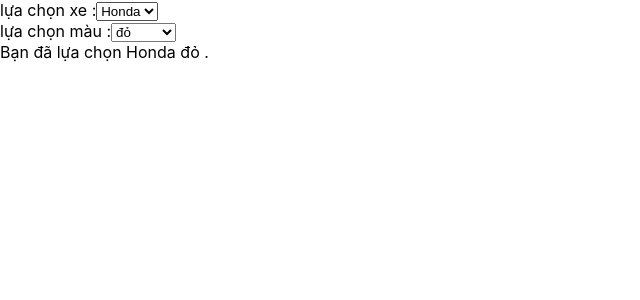
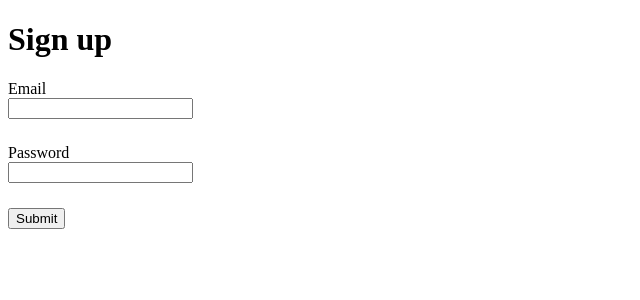
Before and after one commit to Nguyenvannho/baitapvereactjs, a React (Create React App) app in the folder Baitap-useState/: page / in a window 1280 px wide. Shown: the top 300 px of the page, without its empty margins (0-640 px from the left). Built offline with nearby package versions, Linux system fonts and the light colour scheme.

Commit message:
thuchanhForm

```diff
--- a/Baitap-useState/package.json
+++ b/Baitap-useState/package.json
@@ -6,6 +6,7 @@
     "@testing-library/jest-dom": "^5.16.5",
     "@testing-library/react": "^13.4.0",
     "@testing-library/user-event": "^13.5.0",
+    "formik": "^2.2.9",
     "react": "^18.2.0",
     "react-dom": "^18.2.0",
     "react-scripts": "5.0.1",
--- a/Baitap-useState/src/App.css
+++ b/Baitap-useState/src/App.css
@@ -1,38 +1,68 @@
-.App {
-  text-align: center;
+/* //Thực hành 1 */
+/* label {
+  display: block;
 }
 
-.App-logo {
-  height: 40vmin;
-  pointer-events: none;
+.custom-input {
+  padding-bottom: 2%;
 }
 
-@media (prefers-reduced-motion: no-preference) {
-  .App-logo {
-    animation: App-logo-spin infinite 20s linear;
-  }
+.custom-input-error label {
+  color: red;
 }
 
-.App-header {
-  background-color: #282c34;
-  min-height: 100vh;
-  display: flex;
-  flex-direction: column;
-  align-items: center;
-  justify-content: center;
-  font-size: calc(10px + 2vmin);
-  color: white;
+.custom-input-error input {
+  border: 2px solid red;
+  border-radius: 4px;
 }
 
-.App-link {
-  color: #61dafb;
+
+.error {
+  color: red;
+  margin: 0;
+} */
+
+/* //Thực hành 2 */
+/* label {
+  display: block;
 }
 
-@keyframes App-logo-spin {
-  from {
-    transform: rotate(0deg);
-  }
-  to {
-    transform: rotate(360deg);
-  }
+.custom-input {
+  padding-bottom: 2%;
 }
+
+.custom-input-error label {
+  color: red;
+}
+
+.custom-input-error input {
+  border: 2px solid red;
+  border-radius: 4px;
+}
+
+.error {
+  color: red;
+  margin: 0;
+} */
+/* //thực hành 3 */
+label {
+  display: block;
+}
+
+.custom-input {
+  padding-bottom: 2%;
+}
+
+.custom-input-error label {
+  color: red;
+}
+
+.custom-input-error input {
+  border: 2px solid red;
+  border-radius: 4px;
+}
+
+.error {
+  color: red;
+  margin: 0;
+}
--- a/Baitap-useState/src/App.js
+++ b/Baitap-useState/src/App.js
@@ -1,68 +1,300 @@
-import logo from './logo.svg';
-import './App.css';
-import React, { useState } from 'react';
+import React, { useState } from "react";
+import { Formik } from "formik";
+import "./App.css";
 
-const carList = ['Honda', 'Toyota', 'camri'];
-const colorList = ['đỏ ', 'xanh lá ', 'cam'];
+export default function App() {
+  // Thực hành 1
 
-function App() {
-  const [selectedCar, setSelectedCar] = useState({
-    car: carList[0],
-    color: colorList[0],
-  });
+  // const MESSAGE_ERROR = {
+  //   username: "Username error",
+  //   email: "Email error",
+  //   password: "Password error",
+  //   confirmPassword: "Password must be the same"
+  // };
 
-  const handleColorChange = (event) => {
-    const selectedColorName = event.target.value;
-    setSelectedCar(previousState => {
-      return {
-        ...previousState,
-        color: selectedColorName,
-      };
-    });
+  // const REGEX = {
+  //   username: /^[a-zA-Z]{2,}$/,
+  //   email: /^[a-zA-Z0-9_.+-]+@[a-zA-Z0-9-]+\.[a-zA-Z0-9-.]+$/,
+  //   password: /^[a-zA-Z0-9!@#\$%\^\&*\)\(+=._-]{6,}$/
+  // };
+
+  // const [form, setForm] = useState({});
+
+  // function handleChange(event) {
+  //   let error = "";
+  //   if (event.target.name === "password") {
+  //     if (form.confirmPassword && form.confirmPassword.value) {
+  //       error =
+  //         event.target.value === form.confirmPassword.value
+  //           ? ""
+  //           : MESSAGE_ERROR[event.target.name];
+  //     } else {
+  //       error = REGEX[event.target.name].test(event.target.value)
+  //         ? ""
+  //         : MESSAGE_ERROR[event.target.name];
+  //     }
+  //   } else if (event.target.name === "confirmPassword") {
+  //     error =
+  //       event.target.value === form.password.value
+  //         ? ""
+  //         : MESSAGE_ERROR[event.target.name];
+  //   } else {
+  //     error = REGEX[event.target.name].test(event.target.value)
+  //       ? ""
+  //       : MESSAGE_ERROR[event.target.name];
+  //   }
+  //   setForm({
+  //     ...form,
+  //     [event.target.name]: { value: event.target.value, error: error }
+  //   });
+  // }
+
+  // function handleSubmit() {
+  //   const isFilled =
+  //     form.username &&
+  //     form.username.value &&
+  //     form.email &&
+  //     form.email.value &&
+  //     form.password &&
+  //     form.password.value &&
+  //     form.confirmPassword &&
+  //     form.confirmPassword.value;
+  //   const isError =
+  //     isFilled &&
+  //     (form.username.error ||
+  //       form.email.error ||
+  //       form.password.error ||
+  //       form.confirmPassword.error);
+
+  //   alert(
+  //     isFilled && !isError
+  //       ? "Sign up successfully!!!"
+  //       : "Please fill out all the fields!!!"
+  //   );
+  // }
+
+  // return (
+  //   <div>
+  //     <h1>Sign up</h1>
+  //     <form>
+  //       <div
+  //         className={`custom-input ${form.username &&
+  //           form.username.error &&
+  //           "custom-input-error"}`}
+  //       >
+  //         <label>Username </label>
+  //         <input
+  //           name="username"
+  //           value={(form.username && form.username.value) || ""}
+  //           onChange={handleChange}
+  //         />
+  //         {form.username && form.username.error && (
+  //           <p className="error">{form.username.error}</p>
+  //         )}
+  //       </div>
+  //       <div
+  //         className={`custom-input ${form.email &&
+  //           form.email.error &&
+  //           "custom-input-error"}`}
+  //       >
+  //         <label>Email </label>
+  //         <input
+  //           name="email"
+  //           value={(form.email && form.email.value) || ""}
+  //           onChange={handleChange}
+  //         />
+  //         {form.email && form.email.error && (
+  //           <p className="error">{form.email.error}</p>
+  //         )}
+  //       </div>
+  //       <div
+  //         className={`custom-input ${form.password &&
+  //           form.password.error &&
+  //           "custom-input-error"}`}
+  //       >
+  //         <label>Password </label>
+  //         <input
+  //           type="password"
+  //           name="password"
+  //           value={(form.password && form.password.value) || ""}
+  //           onChange={handleChange}
+  //         />
+  //         {form.password && form.password.error && (
+  //           <p className="error">{form.password.error}</p>
+  //         )}
+  //       </div>
+  //       <div
+  //         className={`custom-input ${form.confirmPassword &&
+  //           form.confirmPassword.error &&
+  //           "custom-input-error"}`}
+  //       >
+  //         <label>Confirm password </label>
+  //         <input
+  //           type="password"
+  //           name="confirmPassword"
+  //           value={(form.confirmPassword && form.confirmPassword.value) || ""}
+  //           onChange={handleChange}
+  //         />
+  //         {form.confirmPassword && form.confirmPassword.error && (
+  //           <p className="error">{form.confirmPassword.error}</p>
+  //         )}
+  //       </div>
+  //       <button type="button" onClick={handleSubmit}>
+  //         Submit
+  //       </button>
+  //     </form>
+  //   </div>
+  // );
+
+  // Thực hành 2
+  // const MESSAGE_ERROR = {
+  //   email: "Email error",
+  //   password: "Password error"
+  // };
+
+  // const REGEX = {
+  //   email: /^[a-zA-Z0-9_.+-]+@[a-zA-Z0-9-]+\.[a-zA-Z0-9-.]+$/,
+  //   password: /^[a-zA-Z0-9!@#\$%\^\&*\)\(+=._-]{6,}$/
+  // };
+
+  // const [form, setForm] = useState({});
+
+  // function handleChange(event) {
+  //   let error = REGEX[event.target.name].test(event.target.value)
+  //     ? ""
+  //     : MESSAGE_ERROR[event.target.name];
+  //   setForm({
+  //     ...form,
+  //     [event.target.name]: { value: event.target.value, error: error }
+  //   });
+  // }
+
+  // function handleSubmit() {
+  //   const isFilled =
+  //     form.email && form.email.value && form.password && form.password.value;
+  //   const isError = isFilled && (form.email.error || form.password.error);
+  //   alert(
+  //     isFilled && !isError
+  //       ? "Login in successfully!!!"
+  //       : "Please fill out all the fields!!!"
+  //   );
+  // }
+
+  // return (
+  //   <div>
+  //     <h1>Login</h1>
+  //     <form>
+  //       <div
+  //         className={`custom-input ${form.email &&
+  //           form.email.error &&
+  //           "custom-input-error"}`}
+  //       >
+  //         <label>Email </label>
+  //         <input
+  //           name="email"
+  //           value={(form.email && form.email.value) || ""}
+  //           onChange={handleChange}
+  //         />
+  //         {form.email && form.email.error && (
+  //           <p className="error">Email error</p>
+  //         )}
+  //       </div>
+  //       <div
+  //         className={`custom-input ${form.password &&
+  //           form.password.error &&
+  //           "custom-input-error"}`}
+  //       >
+  //         <label>Password </label>
+  //         <input
+  //           type="password"
+  //           name="password"
+  //           value={(form.password && form.password.value) || ""}
+  //           onChange={handleChange}
+  //         />
+  //         {form.password && form.password.error && (
+  //           <p className="error">Password error</p>
+  //         )}
+  //       </div>
+  //       <button type="button" onClick={handleSubmit}>
+  //         Submit
+  //       </button>
+  //     </form>
+  //   </div>
+  // );
+
+  const REGEX = {
+    email: /^[a-zA-Z0-9_.+-]+@[a-zA-Z0-9-]+\.[a-zA-Z0-9-.]+$/
   };
 
-  const handleCarChange = (event) => {
-    const selectedCarName = event.target.value;
-    setSelectedCar(previousState => {
-      return {
-        ...previousState,
-        car: selectedCarName,
-      };
+  const [form, setForm] = useState({});
+
+  function handleChange(event) {
+    setForm({
+      ...form,
+      [event.target.name]: event.target.value
     });
-  };
+  }
 
+  function handleValidate() {
+    const errors = {};
+    if (!form.email) {
+      errors.email = "Required";
+    } else if (!REGEX.email.test(form.email)) {
+      errors.email = "Invalid email address";
+      console.log("code");
+    }
+    if (!form.password) {
+      errors.password = "Required";
+    }
+    return errors;
+  }
+
+  function handleSubmit() {
+    alert("Login in successfully!!!");
+  }
 
   return (
     <div>
-      <div>
-        <label>
-         lựa chọn xe :
-          <select value={selectedCar.car} onChange={handleCarChange}>
-            {carList.map((car) => (
-              <option key={car} value={car}>
-                {car}
-              </option>
-            ))}
-          </select>
-        </label>
-      </div>
-      <div>
-        <label>
-        lựa chọn màu :
-          <select value={selectedCar.color} onChange={handleColorChange}>
-            {colorList.map((color) => (
-              <option key={color} value={color}>
-                {color}
-              </option>
-            ))}
-          </select>
-        </label>
-      </div>
-      <div>
-        Bạn đã lựa chọn {selectedCar.car} {selectedCar.color} .
-      </div>
+      <h1>Sign up</h1>
+      <Formik
+        initialValues={form}
+        validate={handleValidate}
+        onSubmit={handleSubmit}
+      >
+        {({ errors, handleSubmit }) => (
+          <form onSubmit={handleSubmit}>
+            <div
+              className={`custom-input ${
+                errors.email ? "custom-input-error" : ""
+              }`}
+            >
+              <label>Email</label>
+              <input
+                type="email"
+                name="email"
+                value={form.email || ""}
+                onChange={handleChange}
+              />
+              <p className="error">{errors.email}</p>
+            </div>
+            <div
+              className={`custom-input ${
+                errors.password ? "custom-input-error" : ""
+              }`}
+            >
+              <label>Password</label>
+              <input
+                type="password"
+                name="password"
+                value={form.password || ""}
+                onChange={handleChange}
+              />
+              <p className="error">{errors.password}</p>
+            </div>
+            <button type="submit">Submit</button>
+          </form>
+        )}
+      </Formik>
     </div>
   );
 }
-
-export default App;
--- a/Baitap-useState/src/index.js
+++ b/Baitap-useState/src/index.js
@@ -1,15 +1,11 @@
-import React from 'react';
-import ReactDOM from 'react-dom/client';
-import './index.css';
-import App from './App';
-import reportWebVitals from './reportWebVitals';
+import React from "react";
+import ReactDOM from "react-dom/client";
+import App from "./App";
+import reportWebVitals from "./reportWebVitals";
 
-const root = ReactDOM.createRoot(document.getElementById('root'));
-root.render(
-  <React.StrictMode>
-    <App />
-  </React.StrictMode>
-);
+
+const root = ReactDOM.createRoot(document.getElementById("root"));
+root.render(<App />);
 
 // If you want to start measuring performance in your app, pass a function
 // to log results (for example: reportWebVitals(console.log))
```
Also changed, not shown: 1 other file (tests, documents, lock files or other folders).
